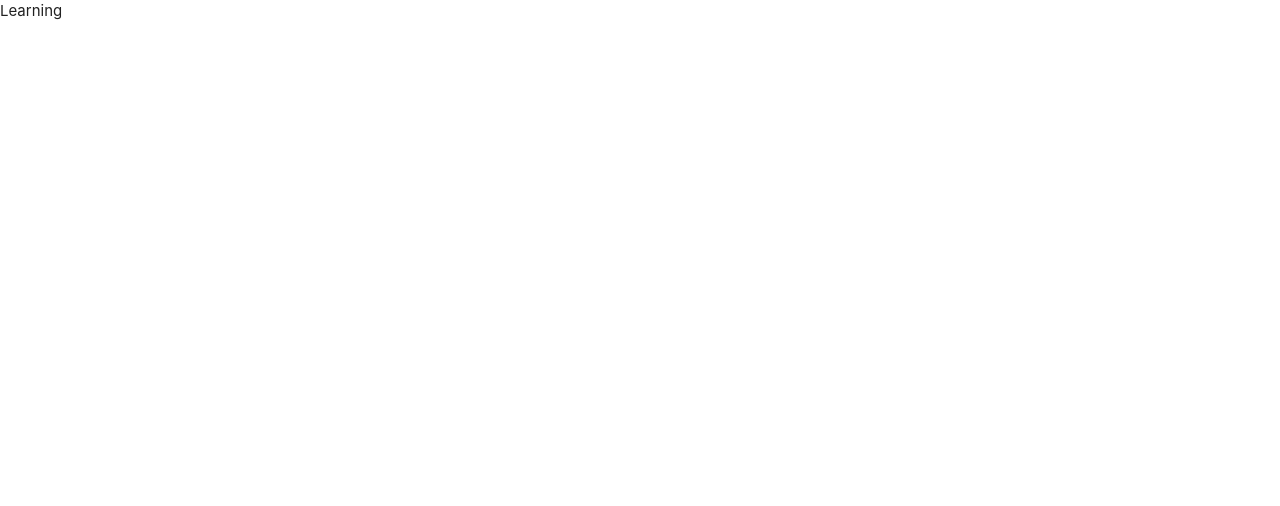
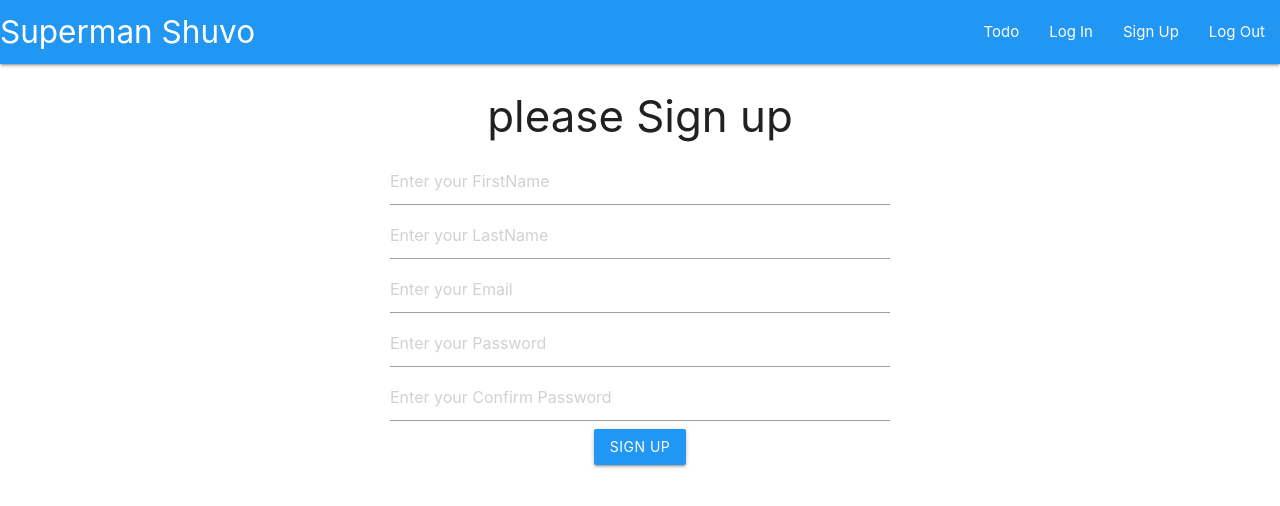
Before and after one commit to supermanshuvo/my-contact, a React (Create React App) app: page /signup in a window 1280 px wide. Shown: the top 506 px of the page. Built offline with nearby package versions, Linux system fonts and the light colour scheme.

Commit message:
set up for work

```diff
--- a/package.json
+++ b/package.json
@@ -6,6 +6,7 @@
     "@testing-library/jest-dom": "^5.11.4",
     "@testing-library/react": "^11.1.0",
     "@testing-library/user-event": "^12.1.10",
+    "firebase": "^9.2.0",
     "react": "^17.0.2",
     "react-dom": "^17.0.2",
     "react-router-dom": "^5.3.0",
--- a/src/App.js
+++ b/src/App.js
@@ -1,9 +1,26 @@
-
+import { BrowserRouter,Switch,Route } from 'react-router-dom';
+import Login from './components/Login';
+import Navbar from './components/Navbar'
+import Signup from './components/Signin';
+import Todo from './components/Todo';
 
 function App() {
   return (
-    <div className="App">
-      Learning
+    <div className="Container">
+    <BrowserRouter>
+      <Navbar />
+      <Switch>
+        <Route exact path="/">
+          <Todo />
+        </Route>
+        <Route path="/login">
+          <Login />
+        </Route>
+        <Route path="/signup">
+          <Signup />
+        </Route>
+      </Switch>
+    </BrowserRouter>
     </div>
   );
 }
--- /dev/null
+++ b/src/components/Login.jsx
@@ -0,0 +1,36 @@
+import React, { useState } from "react";
+
+export default function Login() {
+  const [email, setEmail] = useState("");
+  const [password, setPassword] = useState("");
+  const handleSubmit = (e) => {
+    e.preventDefault();
+    console.log(email, password);
+  };
+  return (
+    <div className="center container" style={{ maxWidth: "500px" }}>
+      <h3>please Login</h3>
+      <form onSubmit={(e) => handleSubmit(e)}>
+        <div className="input-field">
+          <input
+            type="email"
+            name="email"
+            id="email"
+            placeholder="Enter your Email"
+            onChange={(e) => setEmail(e.target.value)}
+          />
+          <input
+            type="password"
+            name="password"
+            id="password"
+            placeholder="Enter your Password"
+            onChange={(e) => setPassword(e.target.value)}
+          />
+          <button type="submit" className="btn blue">
+            Login
+          </button>
+        </div>
+      </form>
+    </div>
+  );
+}
--- /dev/null
+++ b/src/components/Navbar.jsx
@@ -0,0 +1,35 @@
+import React from "react";
+import { Link } from "react-router-dom";
+
+function Navbar() {
+  const logout = () => {
+    console.log("I am logout");
+  };
+  return (
+    <nav>
+      <div className="nav-wrapper blue">
+        <Link to="/" className="brand-logo">
+          Superman Shuvo
+        </Link>
+        <ul id="nav-mobile" className="right hide-on-med-and-down">
+          <li>
+            <Link to="/">Todo</Link>
+          </li>
+          <li>
+            <Link to="/login">Log In</Link>
+          </li>
+          <li>
+            <Link to="/signup">Sign Up</Link>
+          </li>
+          <li>
+            <Link to="/" onClick={logout()}>
+              Log Out
+            </Link>
+          </li>
+        </ul>
+      </div>
+    </nav>
+  );
+}
+
+export default Navbar;
--- /dev/null
+++ b/src/components/Signin.jsx
@@ -0,0 +1,60 @@
+import React, { useState } from "react";
+
+export default function Signup() {
+  const [firstName, setFirstName] = useState("");
+  const [lastName, setLastName] = useState("");
+  const [email, setEmail] = useState("");
+  const [password, setPassword] = useState("");
+  const [confirmPassword, setConfirmPassword] = useState("");
+  const handleSubmit = (e) => {
+    e.preventDefault();
+    console.log(firstName, lastName, email, password, confirmPassword);
+  };
+  return (
+    <div className="center container" style={{ maxWidth: "500px" }}>
+      <h3>please Sign up</h3>
+      <form onSubmit={(e) => handleSubmit(e)}>
+        <div className="input-field">
+          <input
+            type="text"
+            name="firstName"
+            id="firstName"
+            placeholder="Enter your FirstName"
+            onChange={(e) => setFirstName(e.target.value)}
+          />
+          <input
+            type="text"
+            name="lastName"
+            id="lastName"
+            placeholder="Enter your LastName"
+            onChange={(e) => setLastName(e.target.value)}
+          />
+          <input
+            type="email"
+            name="email"
+            id="email"
+            placeholder="Enter your Email"
+            onChange={(e) => setEmail(e.target.value)}
+          />
+          <input
+            type="password"
+            name="password"
+            id="password"
+            placeholder="Enter your Password"
+            onChange={(e) => setPassword(e.target.value)}
+          />
+          <input
+            type="password"
+            name="confirmPassword"
+            id="confirmPassword"
+            placeholder="Enter your Confirm Password"
+            onChange={(e) => setConfirmPassword(e.target.value)}
+          />
+          <button type="submit" className="btn blue">
+            Sign Up
+          </button>
+        </div>
+      </form>
+    </div>
+  );
+}
--- /dev/null
+++ b/src/components/Todo.jsx
@@ -0,0 +1,10 @@
+import React from "react";
+
+export default function Todo() {
+  return (
+    <div className="center container" style={{ maxWidth: "500px" }}>
+      Todo
+      <h3>Superman Shuvo</h3>
+    </div>
+  );
+}
```
Also changed, not shown: 2 other files (tests, documents, lock files or other folders).
